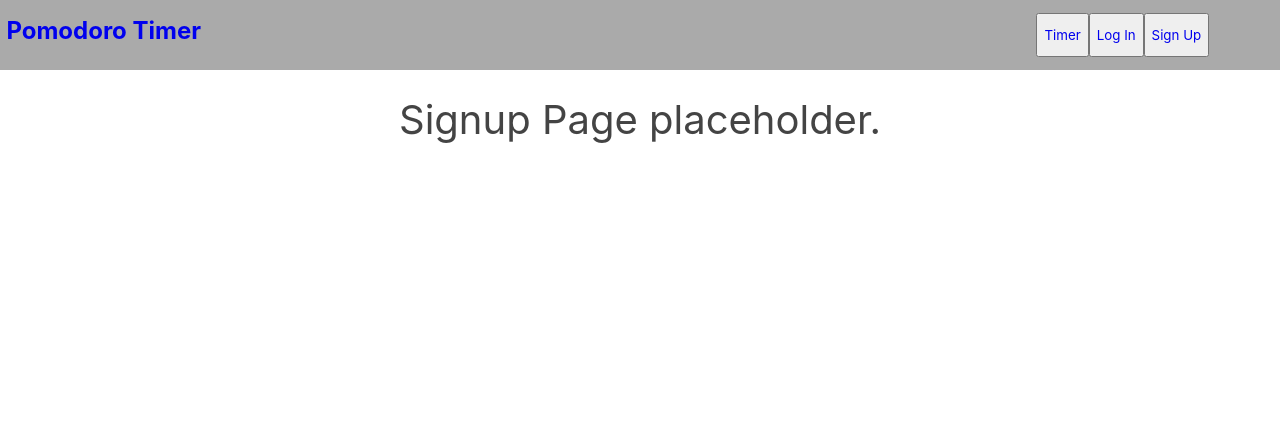
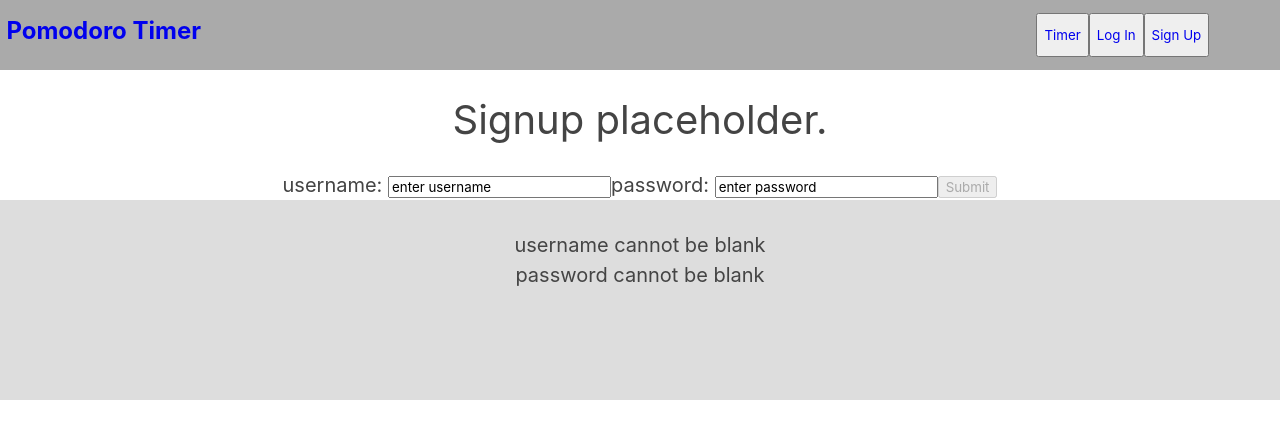
Before and after one commit to meta-434/capstone-one-client, a React (Create React App) app: page /signup in a window 1280 px wide. Shown: the top 438 px of the page. Built offline with nearby package versions, Linux system fonts and the light colour scheme; a web font is replaced by a local one.

Commit message:
signup wip1

```diff
--- a/src/App.js
+++ b/src/App.js
@@ -23,7 +23,24 @@ class App extends Component {
     sessionStorage.clear();
   }
 
+  handlePatchAuthenticate = ({ username, password }) => {
+    fetch(process.env.REACT_APP_SERVER_URL + `/authenticate`, {
+      method: 'patch',
+      headers: {
+        'Content-Type': 'application/json',
+        'Access-Control-Allow-Origin': '*'
+      },
+      body: JSON.stringify({
+        'username': username,
+        'password': password,
+      })
+    })
+        .then(result =>  result.json())
+        .catch(error => console.error(error));
+  };
+
   handlePostAuthenticate = ({ username, password }) => {
+    console.log('whoah fuck')
     fetch(process.env.REACT_APP_SERVER_URL + `/authenticate`, {
       method: 'post',
       headers: {
@@ -145,7 +162,7 @@ class App extends Component {
       method: 'delete',
       headers: {
         'Content-Type': 'application/json',
-        'access-token': `${this.state.authToken}`
+        'access-token': `${this.state.authToken || sessionStorage[`access-token`]}`
       }
     })
         .then(res => this.handleGetNotes())
@@ -160,6 +177,7 @@ class App extends Component {
       username,
       authToken,
       handlePostAuthenticate: this.handlePostAuthenticate,
+      handlePatchAuthenticate: this.handlePatchAuthenticate,
       logOut: this.logOut,
       handleGetNotes: this.handleGetNotes,
       handlePostNote: this.handlePostNote,
--- a/src/Components/Login.js
+++ b/src/Components/Login.js
@@ -23,6 +23,7 @@ class Login extends Component {
     }
 
     handlePostSubmit = (e) => {
+        console.log('login being used?')
         e.preventDefault();
         this.context.handlePostAuthenticate(this.state);
         this.props.history.push('/timer');
--- a/src/Components/Signup.js
+++ b/src/Components/Signup.js
@@ -1,11 +1,141 @@
-import React, {Component} from 'react';
+import React, { Component } from 'react';
+import './Signup.css'
+import PomodoroContext from "../PomodoroContext";
 
-export default class Signup extends Component {
-    render () {
-        return (
-            <header>
-                Signup Page placeholder.
-            </header>
+class Signup extends Component {
+
+    static contextType = PomodoroContext;
+
+    constructor() {
+        super();
+        this.state = {
+            username: undefined,
+            password: undefined,
+            validation: '',
+            usernameValid: false,
+            passwordValid: false,
+        }
+    }
+
+    componentDidMount() {
+        console.log('hi')
+        this.validateUsername(this.state.username);
+        this.validatePassword(this.state.password);
+    }
+
+    handlePatchSubmit = (e) => {
+        e.preventDefault();
+        this.context.handlePatchAuthenticate(this.state);
+        this.props.history.push('/');
+    }
+
+    handleUsername = (e) => {
+        let usernameInput = e.target.value;
+        this.setState({ username: usernameInput }, () => this.validateUsername(usernameInput));
+    }
+
+    handlePassword = (e) => {
+        let passwordInput = e.target.value;
+        this.setState({ password: passwordInput }, () => this.validatePassword(passwordInput));
+    }
+
+    validateUsername = (username) => {
+        let validationMessages;
+        let hasError = false;
+
+        if (!username) {
+            hasError = true;
+            validationMessages = ' username cannot be blank '
+        }
+        else {
+            validationMessages = '';
+        }
+
+        this.setState({
+            usernameValid: !hasError,
+            usernameValidation: validationMessages,
+        }, () => this.usernameValid(username))
+    }
+
+    validatePassword = (password) => {
+        let validationMessages;
+        let hasError = false;
+
+        if (!password) {
+            hasError = true;
+            validationMessages = ' password cannot be blank '
+        }
+        else {
+            validationMessages = '';
+        }
+
+        this.setState({
+            passwordValid: !hasError,
+            passwordValidation: validationMessages,
+        }, () => this.passwordValid(password))
+    }
+
+    usernameValid = (username) => {
+        if (this.state.username) {
+            this.setState({username});
+        }
+    }
+
+    passwordValid = (password) => {
+        if (this.state.password) {
+            this.setState({password})
+        }
+    }
+
+    render() {
+        return(
+            <main className="signup-form">
+                <header>
+                    Signup placeholder.
+                </header>
+                <form
+                    className='react-form'
+                    onSubmit={this.handlePatchSubmit}>
+                    <label htmlFor='signup-username'>username: </label>
+                    <input
+                        type="text"
+                        id="signup-username"
+                        name="signup-username"
+                        className="signup-username"
+                        onChange={this.handleUsername}
+                        defaultValue={'enter username'}
+                        aria-label="username"
+                        aria-required="true"
+                        aria-describedby="error-box"
+                    />
+                    <label htmlFor='signup-password'>password: </label>
+                    <input
+                        type="text"
+                        id="signup-password"
+                        name="signup-password"
+                        className="signup-password"
+                        onChange={this.handlePassword}
+                        defaultValue={'enter password'}
+                        aria-label="password"
+                        aria-required="true"
+                        aria-describedby="error-box"
+                    />
+                    <button
+                        className="submit-button"
+                        type="submit"
+                        disabled={!this.state.usernameValid || !this.state.passwordValid }>
+                        Submit
+                    </button>
+                    <section className="error-box" id="error-box" aria-live="assertive">
+                        {this.state.usernameValidation}
+                        <br />
+                        {this.state.passwordValidation}
+                    </section>
+                </form>
+            </main>
+
         );
     }
 }
+
+export default Signup;
```
